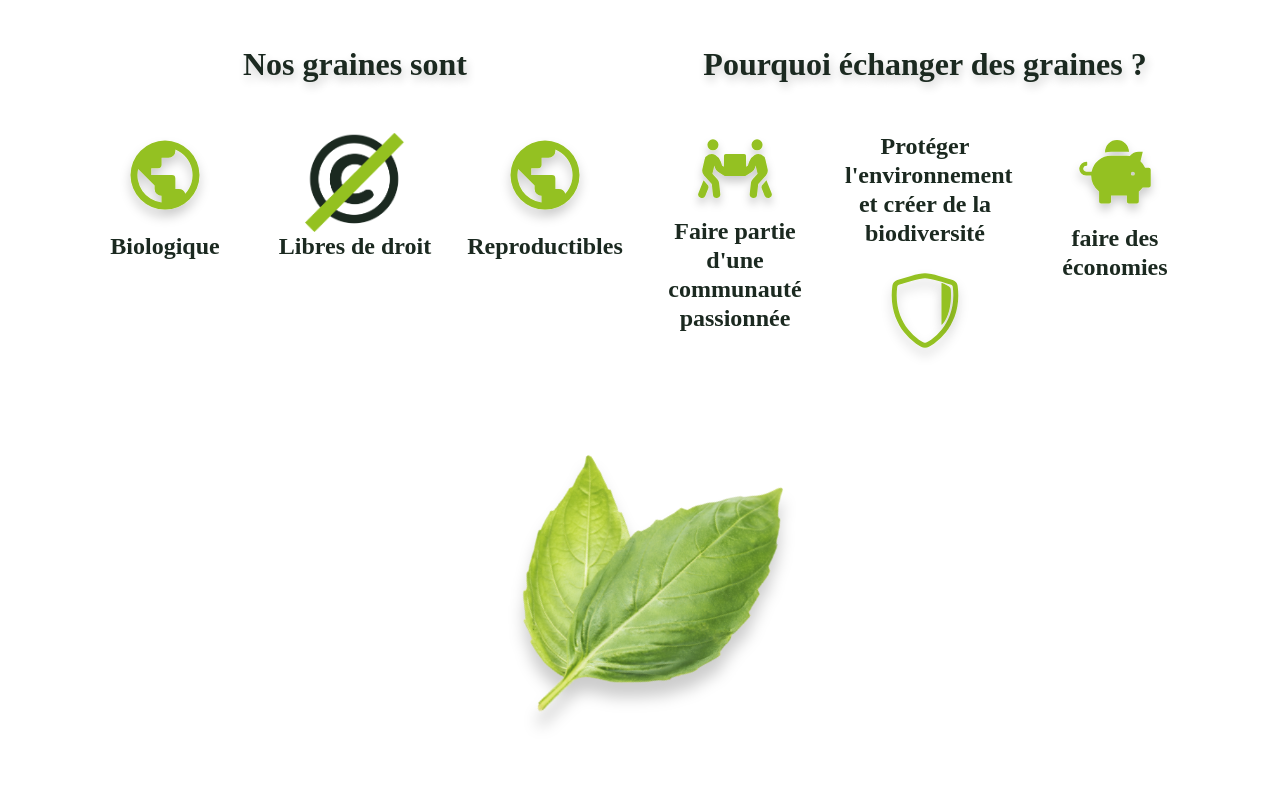
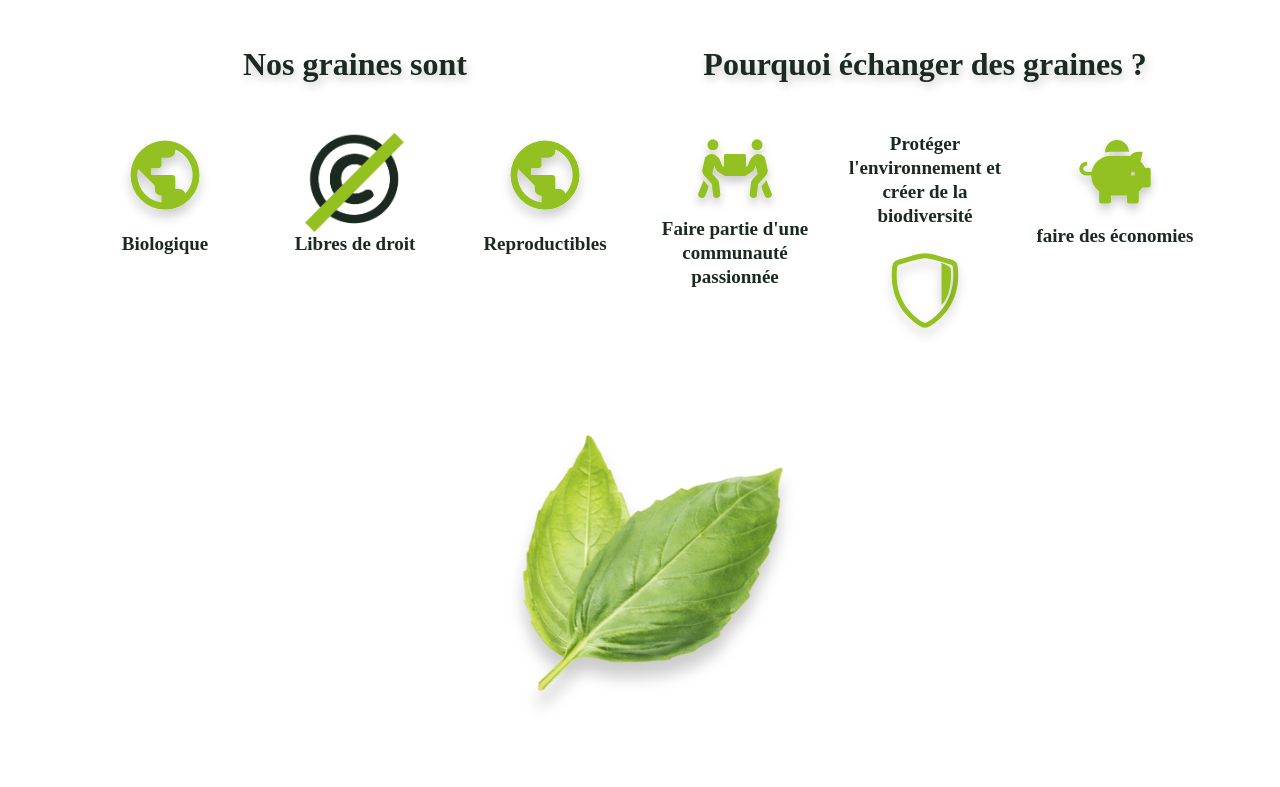
Before and after one commit to GueltonGeorges1995/spreading-seeds, a website: page index.html in a window 1280 px wide. Shown: the part 1082-1869 px from the top of the page. Drawn offline with nearby package versions, Linux system fonts and the light colour scheme.

Commit message:
ajustement font icones text

```diff
--- a/assets/scss/_apropos.scss
+++ b/assets/scss/_apropos.scss
@@ -21,10 +21,11 @@
     letter-spacing: 0px;
     color: #1B2920;
     text-shadow: 2px 5px 10px #00000033;
+
 }
 
 .text-icon-apropos {
-    font: Bold 24px/29px Overlock;
+    font: Bold 19px/24px Overlock;
     letter-spacing: 0px;
     color: #1B2920;
 }
```
Also changed, not shown: assets/css/style.css, 1 other file.
